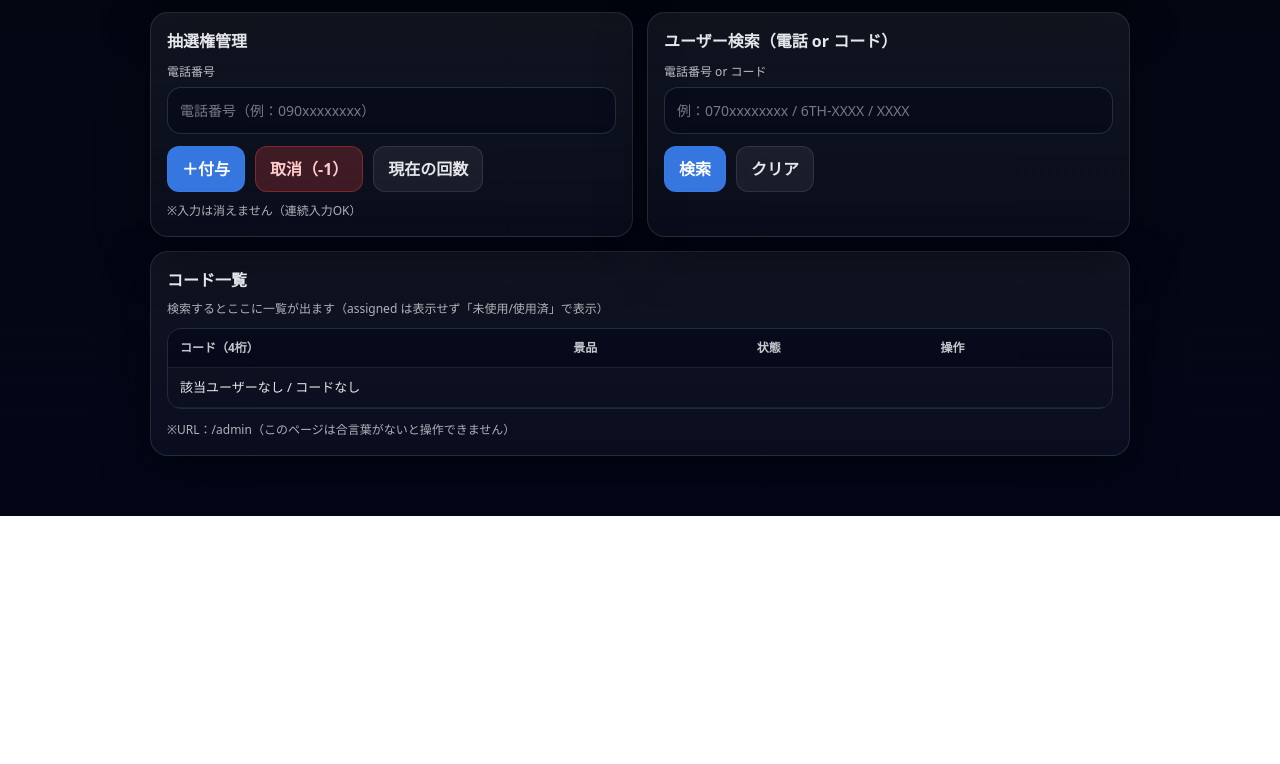
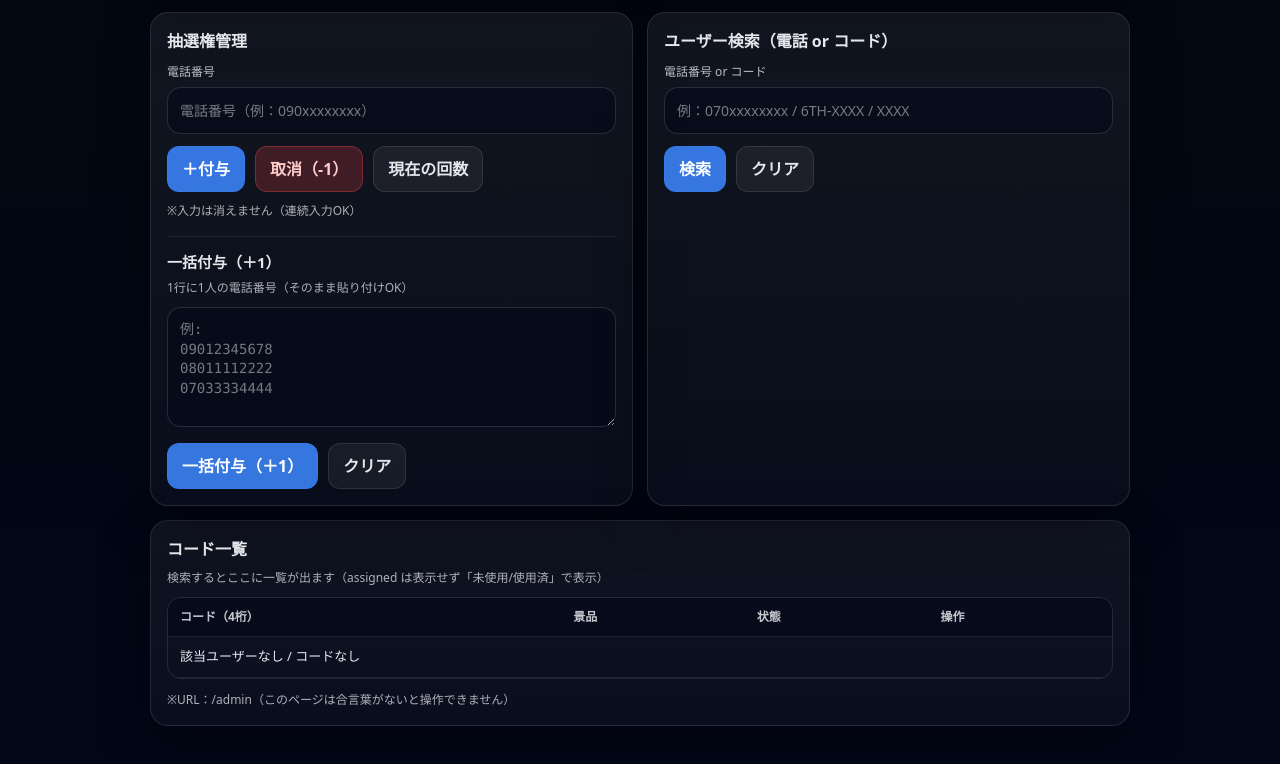
Before and after one commit to kamabo31030-bot/richard-6th-kuji, a Next.js app: page /admin in a window 1280 px wide. Shown: the part 771-1535 px from the top of the page. Before the commit the page ends 1287 px from the top, so only its background shows below. Built offline with nearby package versions, Linux system fonts and the light colour scheme.

Commit message:
Add bulk ticket grant UI

```diff
--- a/app/admin/page.tsx
+++ b/app/admin/page.tsx
@@ -48,6 +48,14 @@ type LogSummary = {
   total: number;
 };
 
+type BulkRow = {
+  raw: string;
+  phone: string | null;
+  ok: boolean;
+  message: string;
+  count: number | null;
+};
+
 export default function AdminPage() {
   // 合言葉
   const [secret, setSecret] = useState("");
@@ -65,6 +73,11 @@ export default function AdminPage() {
   const [phone, setPhone] = useState("");
   const [ticketBusy, setTicketBusy] = useState(false);
   const [ticketCountNow, setTicketCountNow] = useState<number | null>(null);
+
+  // ✅ 一括付与（テキストエリア）
+  const [bulkText, setBulkText] = useState("");
+  const [bulkBusy, setBulkBusy] = useState(false);
+  const [bulkRows, setBulkRows] = useState<BulkRow[]>([]);
 
   // ユーザー検索（電話 or コード）
   const [query, setQuery] = useState("");
@@ -291,6 +304,126 @@ export default function AdminPage() {
     }
   }
 
+  // ===== ✅ 一括付与（+1）=====
+  function parseBulkPhones(text: string): { raw: string; phone: string | null }[] {
+    const lines = String(text ?? "")
+      .split(/\r?\n/)
+      .map((s) => s.trim())
+      .filter((s) => s.length > 0);
+
+    return lines.map((raw) => {
+      // 行の中に余計な文字があっても、数字だけ拾う
+      const p = normalizePhone(raw);
+      return { raw, phone: p ? p : null };
+    });
+  }
+
+  async function grantOneTicket(p: string): Promise<{ ok: boolean; message: string; count: number | null }> {
+    // 付与
+    const res = await fetch("/api/admin/add-ticket", {
+      method: "POST",
+      headers: { "Content-Type": "application/json" },
+      body: JSON.stringify({ secret, phone: p }),
+    });
+
+    const json = await safeJson(res);
+    if (!res.ok) return { ok: false, message: String(json?.error ?? "付与に失敗しました"), count: null };
+
+    // 残数（抽選可能回数）
+    try {
+      const res2 = await fetch("/api/admin/ticket-count", {
+        method: "POST",
+        headers: { "Content-Type": "application/json" },
+        body: JSON.stringify({ secret, phone: p }),
+      });
+      const json2 = await safeJson(res2);
+      if (!res2.ok) return { ok: true, message: "付与OK（残数取得失敗）", count: null };
+      return { ok: true, message: "付与OK", count: Number(json2?.count ?? 0) };
+    } catch {
+      return { ok: true, message: "付与OK（残数取得失敗）", count: null };
+    }
+  }
+
+  async function bulkAddTickets() {
+    setMsg("");
+    if (!canOperate) return setMsg("管理用合言葉を入力してください");
+
+    const parsed = parseBulkPhones(bulkText);
+    if (parsed.length === 0) return setMsg("一括付与の欄に電話番号を入力してください（1行1番号）");
+
+    setBulkBusy(true);
+    setBulkRows([]);
+
+    try {
+      const seen = new Set<string>();
+      const results: BulkRow[] = [];
+
+      for (const item of parsed) {
+        // 入力不正
+        if (!item.phone) {
+          results.push({
+            raw: item.raw,
+            phone: null,
+            ok: false,
+            message: "電話番号が判定できません",
+            count: null,
+          });
+          setBulkRows([...results]);
+          continue;
+        }
+
+        // 重複
+        if (seen.has(item.phone)) {
+          results.push({
+            raw: item.raw,
+            phone: item.phone,
+            ok: false,
+            message: "同じ番号が重複しています",
+            count: null,
+          });
+          setBulkRows([...results]);
+          continue;
+        }
+        seen.add(item.phone);
+
+        // 付与実行（1件ずつ確実に）
+        try {
+          const r = await grantOneTicket(item.phone);
+          results.push({
+            raw: item.raw,
+            phone: item.phone,
+            ok: r.ok,
+            message: r.message,
+            count: r.count,
+          });
+        } catch (e: any) {
+          results.push({
+            raw: item.raw,
+            phone: item.phone,
+            ok: false,
+            message: e?.message ?? "付与に失敗しました",
+            count: null,
+          });
+        }
+
+        // 逐次反映（進捗が見える）
+        setBulkRows([...results]);
+      }
+
+      // 在庫も更新（静かに）
+      await fetchStock({ silentMsg: true });
+      setMsg("✅ 一括付与が完了しました");
+    } finally {
+      setBulkBusy(false);
+    }
+  }
+
+  function clearBulk() {
+    setBulkText("");
+    setBulkRows([]);
+    setMsg("");
+  }
+
   // ===== ユーザー検索（電話 or コード）=====
   async function searchUser(q?: string, opts?: { silentMsg?: boolean }) {
     const raw = (q ?? query ?? "").trim();
@@ -514,6 +647,20 @@ export default function AdminPage() {
       outline: "none",
       fontSize: 14,
     } as React.CSSProperties,
+    textarea: {
+      width: "100%",
+      padding: "12px 12px",
+      borderRadius: 14,
+      border: "1px solid rgba(148,163,184,0.22)",
+      background: "rgba(2,6,23,0.45)",
+      color: "#e5e7eb",
+      outline: "none",
+      fontSize: 14,
+      minHeight: 120,
+      resize: "vertical",
+      fontFamily: 'ui-monospace, SFMono-Regular, Menlo, monospace',
+      lineHeight: 1.4,
+    } as React.CSSProperties,
     label: { fontSize: 12, opacity: 0.8, marginBottom: 6 } as React.CSSProperties,
     grid2: {
       display: "grid",
@@ -577,6 +724,8 @@ export default function AdminPage() {
       whiteSpace: "pre-wrap",
     } as React.CSSProperties,
     small: { fontSize: 12, opacity: 0.75 } as React.CSSProperties,
+    ok: { color: "#86efac", fontWeight: 900 } as React.CSSProperties,
+    ng: { color: "#fecaca", fontWeight: 900 } as React.CSSProperties,
   };
 
   const userTicketsUnused = useMemo(() => {
@@ -586,6 +735,13 @@ export default function AdminPage() {
     if (typeof user.tickets?.count === "number") return user.tickets.count;
     return null;
   }, [user]);
+
+  const bulkSummary = useMemo(() => {
+    const total = bulkRows.length;
+    const ok = bulkRows.filter((r) => r.ok).length;
+    const ng = total - ok;
+    return { total, ok, ng };
+  }, [bulkRows]);
 
   return (
     <main style={styles.page}>
@@ -608,7 +764,12 @@ export default function AdminPage() {
         {/* 合言葉 + 在庫 */}
         <div style={styles.card}>
           <div style={styles.label}>管理用合言葉（ADMIN_SECRET）</div>
-          <input style={styles.input} value={secret} onChange={(e) => setSecret(e.target.value)} placeholder="合言葉" />
+          <input
+            style={styles.input}
+            value={secret}
+            onChange={(e) => setSecret(e.target.value)}
+            placeholder="合言葉"
+          />
 
           <div style={styles.grid4}>
             <div style={styles.stat}>
@@ -651,12 +812,24 @@ export default function AdminPage() {
               <div style={styles.small}>draw_logs から集計（JST基準）</div>
             </div>
 
-            <button style={styles.btnGhost} onClick={() => fetchLogSummary()} disabled={!canOperate || logLoading}>
+            <button
+              style={styles.btnGhost}
+              onClick={() => fetchLogSummary()}
+              disabled={!canOperate || logLoading}
+            >
               {logLoading ? "更新中..." : "集計を更新"}
             </button>
           </div>
 
-          <div style={{ display: "flex", gap: 10, marginTop: 12, flexWrap: "wrap", alignItems: "flex-end" }}>
+          <div
+            style={{
+              display: "flex",
+              gap: 10,
+              marginTop: 12,
+              flexWrap: "wrap",
+              alignItems: "flex-end",
+            }}
+          >
             <div style={{ minWidth: 240 }}>
               <div style={styles.label}>日付（YYYY-MM-DD）</div>
               <input
@@ -667,7 +840,11 @@ export default function AdminPage() {
               />
             </div>
 
-            <button style={styles.btn} onClick={() => fetchLogSummary()} disabled={!canOperate || logLoading}>
+            <button
+              style={styles.btn}
+              onClick={() => fetchLogSummary()}
+              disabled={!canOperate || logLoading}
+            >
               表示
             </button>
 
@@ -707,7 +884,9 @@ export default function AdminPage() {
         <div style={styles.grid2}>
           {/* 抽選権 */}
           <div style={styles.card}>
-            <div style={{ fontSize: 16, fontWeight: 800, marginBottom: 10 }}>抽選権管理</div>
+            <div style={{ fontSize: 16, fontWeight: 800, marginBottom: 10 }}>
+              抽選権管理
+            </div>
 
             <div style={styles.label}>電話番号</div>
             <input
@@ -721,7 +900,11 @@ export default function AdminPage() {
               <button style={styles.btn} onClick={addTicket} disabled={!canOperate || ticketBusy}>
                 ＋付与
               </button>
-              <button style={styles.btnDanger} onClick={removeTicket} disabled={!canOperate || ticketBusy}>
+              <button
+                style={styles.btnDanger}
+                onClick={removeTicket}
+                disabled={!canOperate || ticketBusy}
+              >
                 取消（-1）
               </button>
               <button
@@ -743,12 +926,97 @@ export default function AdminPage() {
               </div>
             )}
 
-            <div style={{ marginTop: 10, ...styles.small }}>※入力は消えません（連続入力OK）</div>
+            <div style={{ marginTop: 10, ...styles.small }}>
+              ※入力は消えません（連続入力OK）
+            </div>
+
+            {/* ✅ 一括付与（追加） */}
+            <div style={{ marginTop: 16, paddingTop: 14, borderTop: "1px solid rgba(148,163,184,0.14)" }}>
+              <div style={{ fontSize: 15, fontWeight: 900, marginBottom: 6 }}>
+                一括付与（＋1）
+              </div>
+              <div style={styles.small}>1行に1人の電話番号（そのまま貼り付けOK）</div>
+
+              <div style={{ marginTop: 10 }}>
+                <textarea
+                  style={styles.textarea}
+                  value={bulkText}
+                  onChange={(e) => setBulkText(e.target.value)}
+                  placeholder={"例:\n09012345678\n08011112222\n07033334444"}
+                />
+              </div>
+
+              <div style={{ display: "flex", gap: 10, marginTop: 10, flexWrap: "wrap" }}>
+                <button
+                  style={styles.btn}
+                  onClick={bulkAddTickets}
+                  disabled={!canOperate || bulkBusy}
+                  title="一括で＋1付与します"
+                >
+                  {bulkBusy ? "付与中..." : "一括付与（＋1）"}
+                </button>
+                <button style={styles.btnGhost} onClick={clearBulk} disabled={bulkBusy}>
+                  クリア
+                </button>
+
+                {bulkRows.length > 0 && (
+                  <div style={{ ...styles.pill, marginLeft: "auto" }}>
+                    ✅ 成功 <b>{bulkSummary.ok}</b>／❌ 失敗 <b>{bulkSummary.ng}</b>（全<b>{bulkSummary.total}</b>）
+                  </div>
+                )}
+              </div>
+
+              {bulkRows.length > 0 && (
+                <div style={{ marginTop: 10 }}>
+                  <table style={styles.table}>
+                    <thead>
+                      <tr>
+                        <th style={styles.th}>電話番号</th>
+                        <th style={styles.th}>結果</th>
+                        <th style={styles.th}>抽選可能回数</th>
+                        <th style={styles.th}>メモ</th>
+                      </tr>
+                    </thead>
+                    <tbody>
+                      {bulkRows.map((r, idx) => (
+                        <tr key={`${r.raw}-${idx}`}>
+                          <td style={styles.td}>
+                            <div style={{ fontFamily: "ui-monospace, SFMono-Regular, Menlo, monospace" }}>
+                              <b>{r.phone ?? "-"}</b>
+                            </div>
+                            <div style={{ ...styles.small, marginTop: 4, opacity: 0.65 }}>
+                              入力: {r.raw}
+                            </div>
+                          </td>
+                          <td style={styles.td}>
+                            <span style={r.ok ? styles.ok : styles.ng}>
+                              {r.ok ? "成功" : "失敗"}
+                            </span>
+                          </td>
+                          <td style={styles.td}>
+                            {r.count === null ? "-" : <b>{r.count}</b>}
+                          </td>
+                          <td style={styles.td}>
+                            <span style={{ opacity: 0.9 }}>{r.message}</span>
+                          </td>
+                        </tr>
+                      ))}
+                    </tbody>
+                  </table>
+
+                  <div style={{ marginTop: 10, ...styles.small }}>
+                    ※一括付与は「1件ずつ順番に」実行するので、途中で失敗しても他は続行します
+                  </div>
+                </div>
+              )}
+            </div>
           </div>
 
           {/* ユーザー検索 */}
           <div style={styles.card}>
-            <div style={{ fontSize: 16, fontWeight: 800, marginBottom: 10 }}>ユーザー検索（電話 or コード）</div>
+            <div style={{ fontSize: 16, fontWeight: 800, marginBottom: 10 }}>
+              ユーザー検索（電話 or コード）
+            </div>
 
             <div style={styles.label}>電話番号 or コード</div>
             <input
@@ -762,7 +1030,11 @@ export default function AdminPage() {
             />
 
             <div style={{ display: "flex", gap: 10, marginTop: 12, flexWrap: "wrap" }}>
-              <button style={styles.btn} onClick={() => searchUser()} disabled={!canOperate || searchLoading}>
+              <button
+                style={styles.btn}
+                onClick={() => searchUser()}
+                disabled={!canOperate || searchLoading}
+              >
                 {searchLoading ? "検索中..." : "検索"}
               </button>
               <button
@@ -792,7 +1064,9 @@ export default function AdminPage() {
 
         {/* コード一覧 */}
         <div style={{ ...styles.card, marginTop: 14 }}>
-          <div style={{ fontSize: 16, fontWeight: 900, marginBottom: 8 }}>コード一覧</div>
+          <div style={{ fontSize: 16, fontWeight: 900, marginBottom: 8 }}>
+            コード一覧
+          </div>
           <div style={{ ...styles.small, marginBottom: 10 }}>
             検索するとここに一覧が出ます（assigned は表示せず「未使用/使用済」で表示）
           </div>
@@ -822,7 +1096,9 @@ export default function AdminPage() {
                         </div>
                       </td>
                       <td style={styles.td}>
-                        <div style={{ fontSize: 14, fontWeight: 700 }}>{r.benefit_text ?? ""}</div>
+                        <div style={{ fontSize: 14, fontWeight: 700 }}>
+                          {r.benefit_text ?? ""}
+                        </div>
                       </td>
                       <td style={styles.td}>
                         <span style={styles.pill}>{isUsed ? "✅ 使用済" : "🟦 未使用"}</span>
@@ -850,7 +1126,9 @@ export default function AdminPage() {
             </tbody>
           </table>
 
-          <div style={{ marginTop: 12, ...styles.small }}>※URL：/admin（このページは合言葉がないと操作できません）</div>
+          <div style={{ marginTop: 12, ...styles.small }}>
+            ※URL：/admin（このページは合言葉がないと操作できません）
+          </div>
         </div>
 
         {msg && <div style={styles.msg}>{msg}</div>}
```
